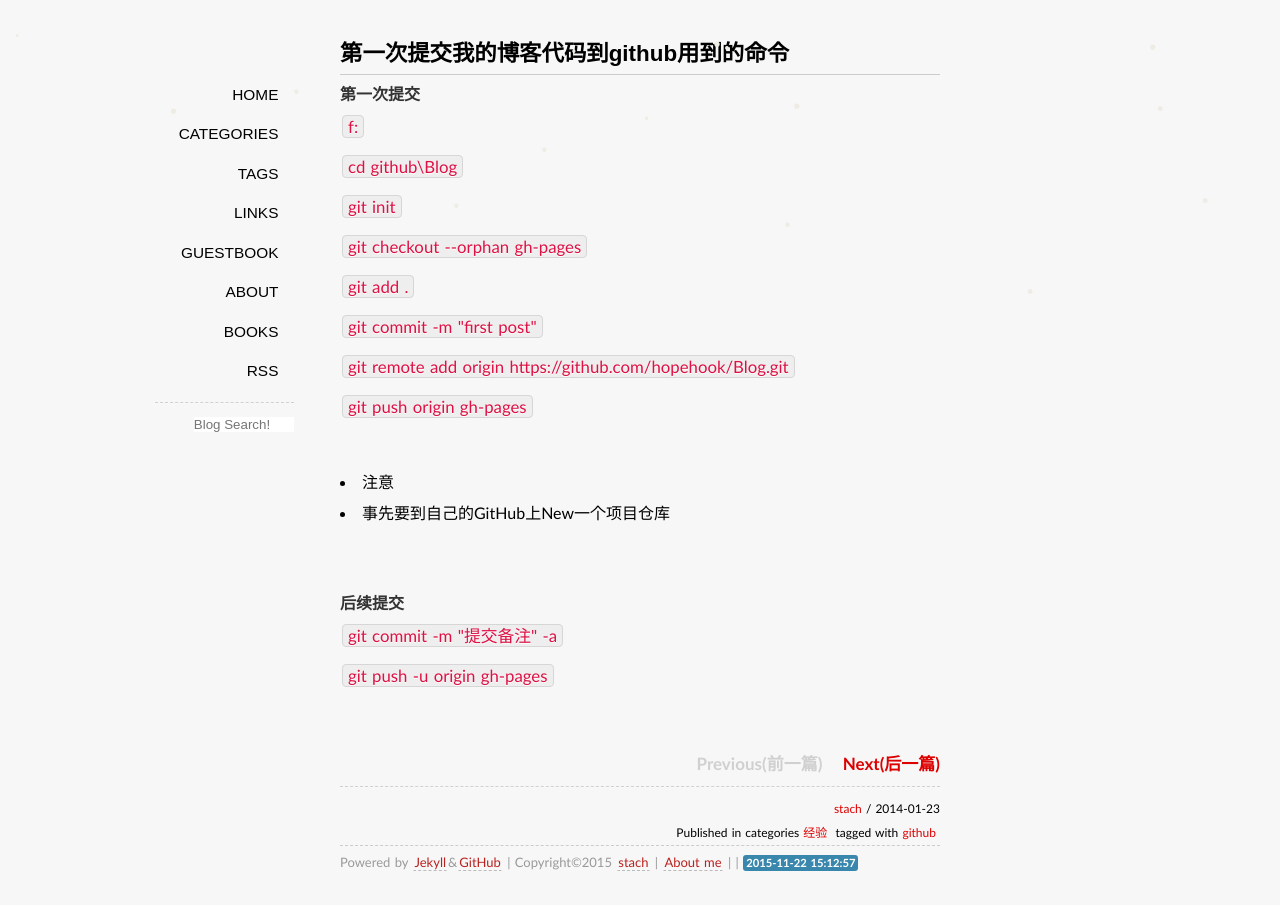
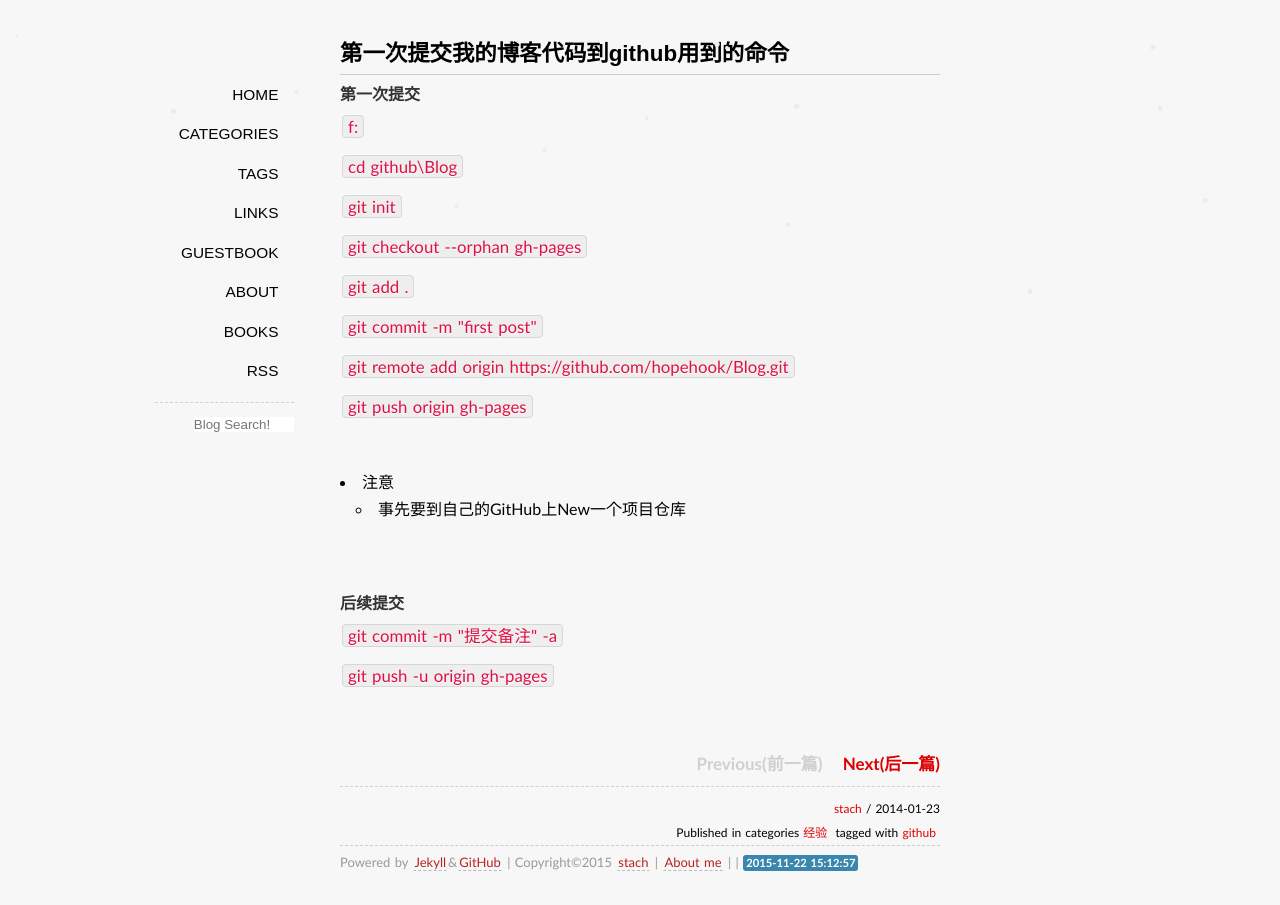
Before and after one commit to hopehook/HopeHook.com, a Jekyll site: the page built from _posts/2014-01-23-first_commit_myblog_to_github.md, in a window 1280 px wide. Built offline with Jekyll 4.4.1, drawn with Linux system fonts in a browser that asks for light colours; some web fonts are replaced; Markdown is read by kramdown in place of the engine named in the settings; comment, search, counter and statistics services are not loaded.

Commit message:
Update 2014-01-23-first_commit_myblog_to_github.md

```diff
--- a/_posts/2014-01-23-first_commit_myblog_to_github.md
+++ b/_posts/2014-01-23-first_commit_myblog_to_github.md
@@ -26,8 +26,14 @@ tags: github
 `git push origin gh-pages`
 
 <br />
-- 注意
- - 事先要到自己的GitHub上New一个项目仓库
+<ul>
+ <li>注意
+     <ul>
+     <li>事先要到自己的GitHub上New一个项目仓库</li>
+    </ul>
+ </li>
+</ul>
+
 
 <br />
 <br />
```
